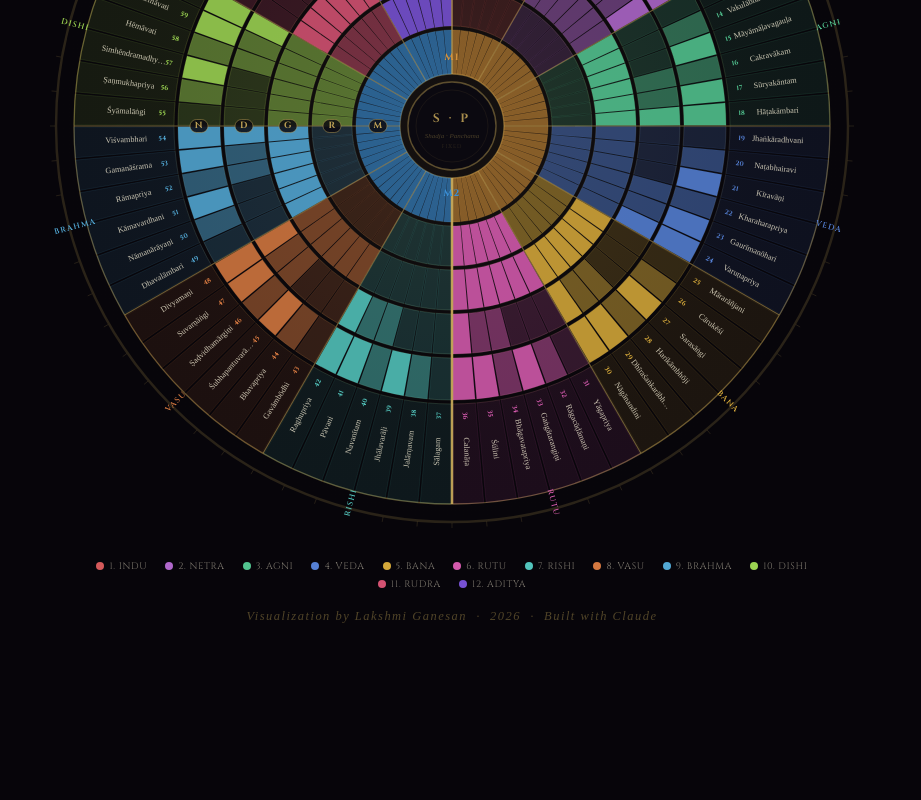
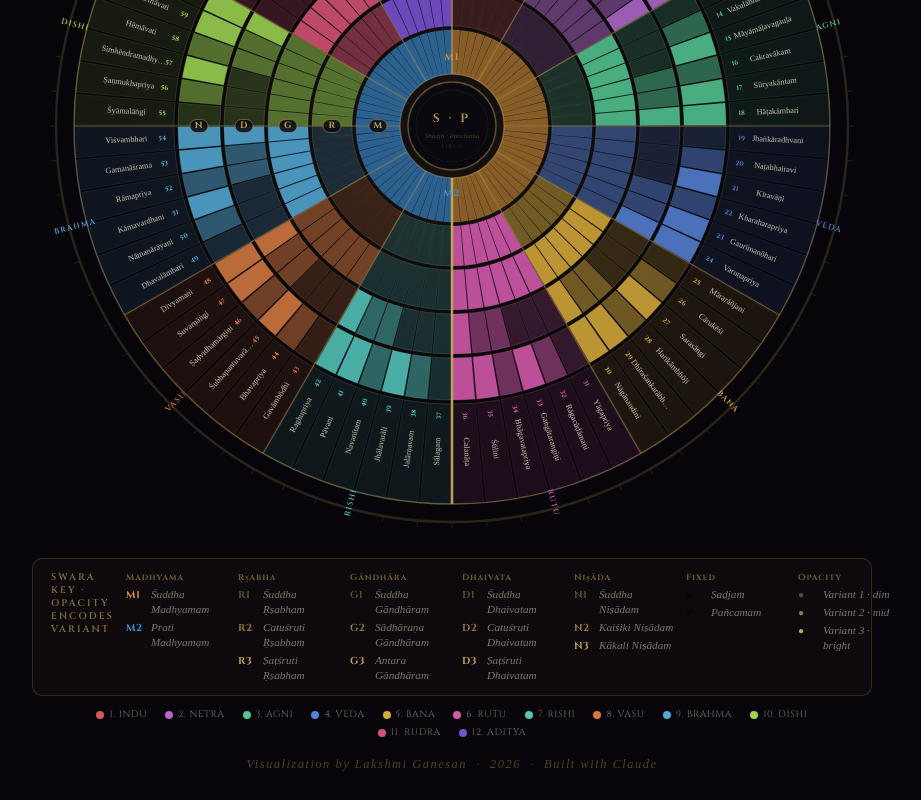
Before and after one commit to LakshmiGanesan/melakarta-mandala, a plain HTML site: page index.html in a window 1280 px wide. Shown: the part 480-1280 px from the top of the page, without its empty margins (188-1109 px from the left). Before the commit the page ends 1132 px from the top, so only its background shows below. Drawn offline with Linux system fonts and the light colour scheme; a web font is replaced by a local one.

Commit message:
with swara key restored

```diff
--- a/index.html
+++ b/index.html
@@ -177,6 +177,41 @@ svg{width:100%;height:100%;overflow:visible;}
   background:rgba(201,170,90,.07);border:1px solid rgba(201,170,90,.18); }
 
 
+/* ── SWARA KEY ── */
+.key-panel{
+  width:min(95vw,840px);margin:10px auto 0;
+  display:grid;
+  grid-template-columns:auto repeat(7,1fr);
+  gap:6px 12px;
+  padding:12px 18px;
+  border:1px solid var(--ring-soft);
+  border-radius:10px;
+  background:rgba(201,170,90,0.03);
+  transition:border-color 0.4s,background 0.4s;
+  align-items:start;
+}
+html.light .key-panel{ background:rgba(107,78,16,0.04); }
+.key-title{
+  width:100%;
+  font-family:'Cinzel',serif;font-size:0.6rem;font-weight:600;
+  letter-spacing:0.22em;text-transform:uppercase;
+  color:var(--header-title);opacity:0.65;margin-bottom:2px;
+}
+.key-group{ display:flex;flex-direction:column;gap:3px;min-width:100px; }
+.key-group-label{
+  font-family:'Cinzel',serif;font-size:0.55rem;font-weight:700;
+  letter-spacing:0.1em;color:var(--header-title);opacity:0.5;margin-bottom:1px;
+}
+.key-item{ display:flex;align-items:baseline;gap:5px; }
+.key-code{
+  font-family:'Cinzel',serif;font-size:0.63rem;font-weight:700;
+  letter-spacing:0.04em;flex-shrink:0;min-width:20px;
+}
+.key-name{
+  font-family:'Gentium Plus',serif;font-style:italic;
+  font-size:0.7rem;color:var(--leg-text);line-height:1.35;
+}
+
 /* ── FOOTER + ATTRIBUTION ── */
 footer{display:flex;flex-wrap:wrap;justify-content:center;
   gap:5px 18px;padding:12px 20px 6px;max-width:820px;}
@@ -288,7 +323,51 @@ footer{display:flex;flex-wrap:wrap;justify-content:center;
 <div class="wrap"><svg id="svg" viewBox="-420 -420 840 840"></svg></div>
 <div id="tt"></div>
 
+<div class="key-panel" id="keyPanel">
+  <div class="key-title">Swara Key · opacity encodes variant</div>
+  <div class="key-group">
+    <div class="key-group-label">Madhyama</div>
+    <div class="key-item"><span class="key-code" id="kM1" style="color:#d4913a">M1</span><span class="key-name">Śuddha Madhyamam</span></div>
+    <div class="key-item"><span class="key-code" id="kM2" style="color:#3a8ed4">M2</span><span class="key-name">Prati Madhyamam</span></div>
+  </div>
+  <div class="key-group">
+    <div class="key-group-label">Ṛṣabha</div>
+    <div class="key-item"><span class="key-code kv1">R1</span><span class="key-name">Śuddha Ṛṣabham</span></div>
+    <div class="key-item"><span class="key-code kv2">R2</span><span class="key-name">Catuśruti Ṛṣabham</span></div>
+    <div class="key-item"><span class="key-code kv3">R3</span><span class="key-name">Ṣaṭśruti Ṛṣabham</span></div>
+  </div>
+  <div class="key-group">
+    <div class="key-group-label">Gāndhāra</div>
+    <div class="key-item"><span class="key-code kv1">G1</span><span class="key-name">Śuddha Gāndhāram</span></div>
+    <div class="key-item"><span class="key-code kv2">G2</span><span class="key-name">Sādhāraṇa Gāndhāram</span></div>
+    <div class="key-item"><span class="key-code kv3">G3</span><span class="key-name">Antara Gāndhāram</span></div>
+  </div>
+  <div class="key-group">
+    <div class="key-group-label">Dhaivata</div>
+    <div class="key-item"><span class="key-code kv1">D1</span><span class="key-name">Śuddha Dhaivatam</span></div>
+    <div class="key-item"><span class="key-code kv2">D2</span><span class="key-name">Catuśruti Dhaivatam</span></div>
+    <div class="key-item"><span class="key-code kv3">D3</span><span class="key-name">Ṣaṭśruti Dhaivatam</span></div>
+  </div>
+  <div class="key-group">
+    <div class="key-group-label">Niṣāda</div>
+    <div class="key-item"><span class="key-code kv1">N1</span><span class="key-name">Śuddha Niṣādam</span></div>
+    <div class="key-item"><span class="key-code kv2">N2</span><span class="key-name">Kaiśiki Niṣādam</span></div>
+    <div class="key-item"><span class="key-code kv3">N3</span><span class="key-name">Kākali Niṣādam</span></div>
+  </div>
+  <div class="key-group">
+    <div class="key-group-label">Fixed</div>
+    <div class="key-item"><span class="key-code" style="opacity:0.55">S</span><span class="key-name">Ṣaḍjam</span></div>
+    <div class="key-item"><span class="key-code" style="opacity:0.55">P</span><span class="key-name">Pañcamam</span></div>
+  </div>
+  <div class="key-group">
+    <div class="key-group-label">Opacity</div>
+    <div class="key-item"><span class="key-code kv1">●</span><span class="key-name">Variant 1 · dim</span></div>
+    <div class="key-item"><span class="key-code kv2">●</span><span class="key-name">Variant 2 · mid</span></div>
+    <div class="key-item"><span class="key-code kv3">●</span><span class="key-name">Variant 3 · bright</span></div>
+  </div>
+</div>
 <footer id="footer"></footer>
+
 <div class="attribution">Visualization by Lakshmi Ganesan &nbsp;·&nbsp; 2026 &nbsp;·&nbsp; Built with Claude</div>
 
 <script>
@@ -303,7 +382,14 @@ function toggleMode() {
   redraw();
 }
 
-function updateKeyColors(){ /* key panel removed */ }
+function updateKeyColors(){
+  const base = isLight ? '80,60,20' : '201,170,90';
+  document.querySelectorAll('.kv1').forEach(e=>e.style.color=`rgba(${base},0.42)`);
+  document.querySelectorAll('.kv2').forEach(e=>e.style.color=`rgba(${base},0.70)`);
+  document.querySelectorAll('.kv3').forEach(e=>e.style.color=`rgba(${base},0.95)`);
+  document.getElementById('kM1').style.color = isLight ? '#a06010' : '#d4913a';
+  document.getElementById('kM2').style.color = isLight ? '#1060a0' : '#3a8ed4';
+}
 
 // ── DATA
 const DATA = [
@@ -770,6 +856,7 @@ function clearSearch(){
 buildChart();
 patchHighlightLayer();
 updateKeyColors();
+updateKeyColors();
 </script>
 </body>
 </html>
```
